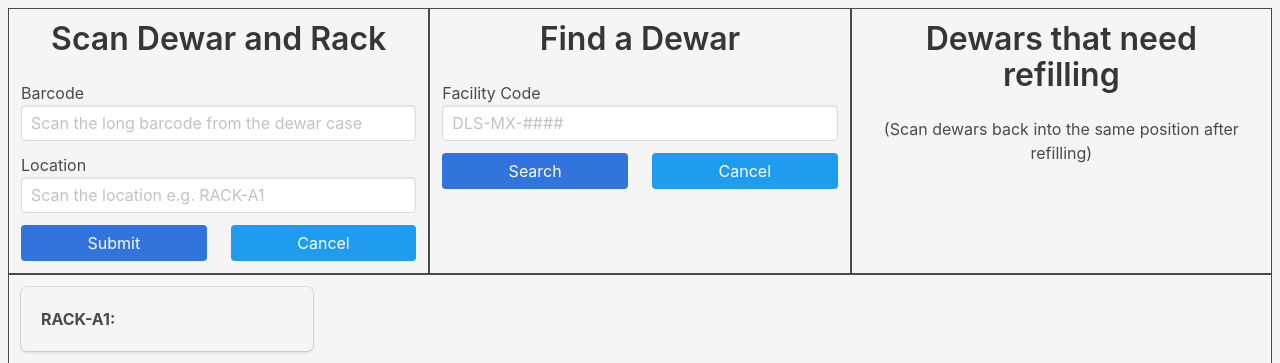
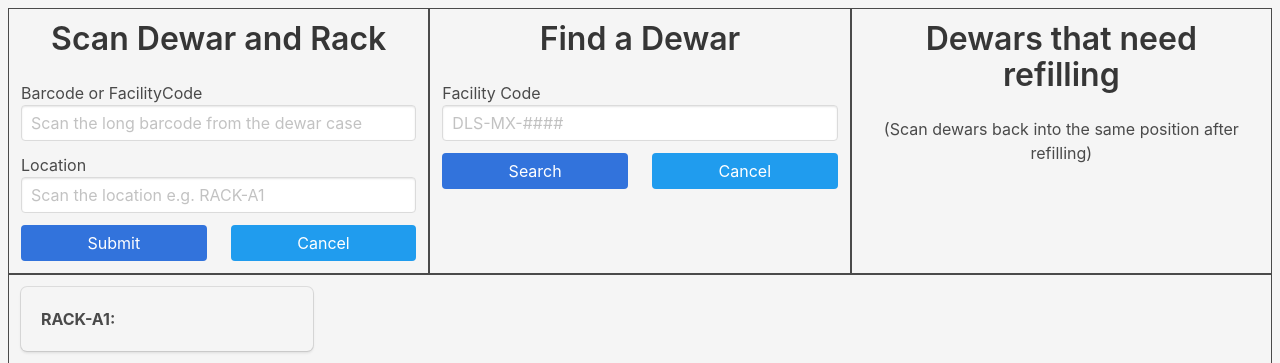
Before and after one commit to DiamondLightSource/flask-ispyb-logistics, a Flask app: page /zone6/vdewars in a window 1280 px wide. Shown: the top 363 px of the page. Run offline with Flask 2, Linux system fonts and the light colour scheme; data that the repository does not hold is empty; parts of the project's set-up code (start-up, migrations or seed data) failed here and were passed over.

Commit message:
Added note to vdewars app - allow use of facility code

```diff
--- a/templates/vue-dewars.html
+++ b/templates/vue-dewars.html
@@ -21,7 +21,7 @@
         <h2 class="title has-text-centered">Scan Dewar and Rack</h2>
         <form>
           <div class="field">
-            <label>Barcode</label>
+            <label>Barcode or FacilityCode</label>
               <div class="control">
                 <input type="text" class="input" v-model="barcode" placeholder="Scan the long barcode from the dewar case">
               </div>
```
